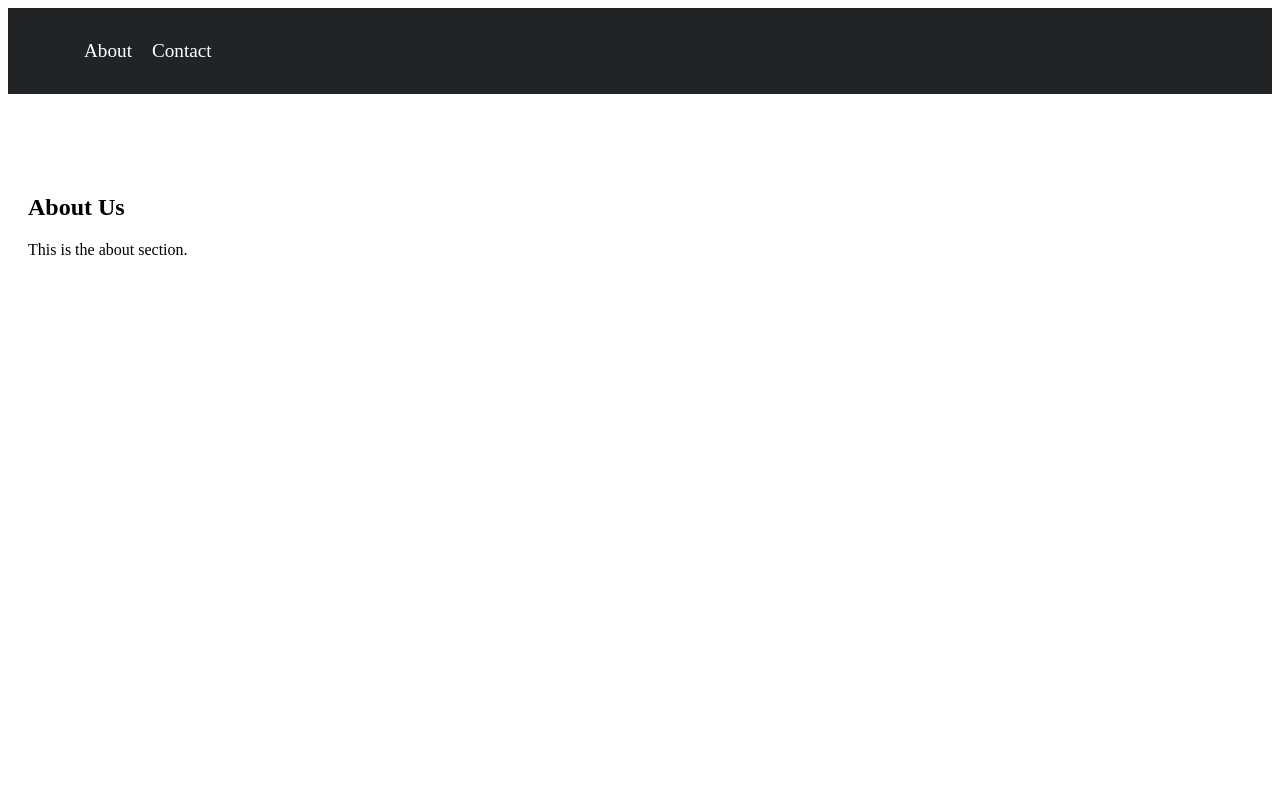
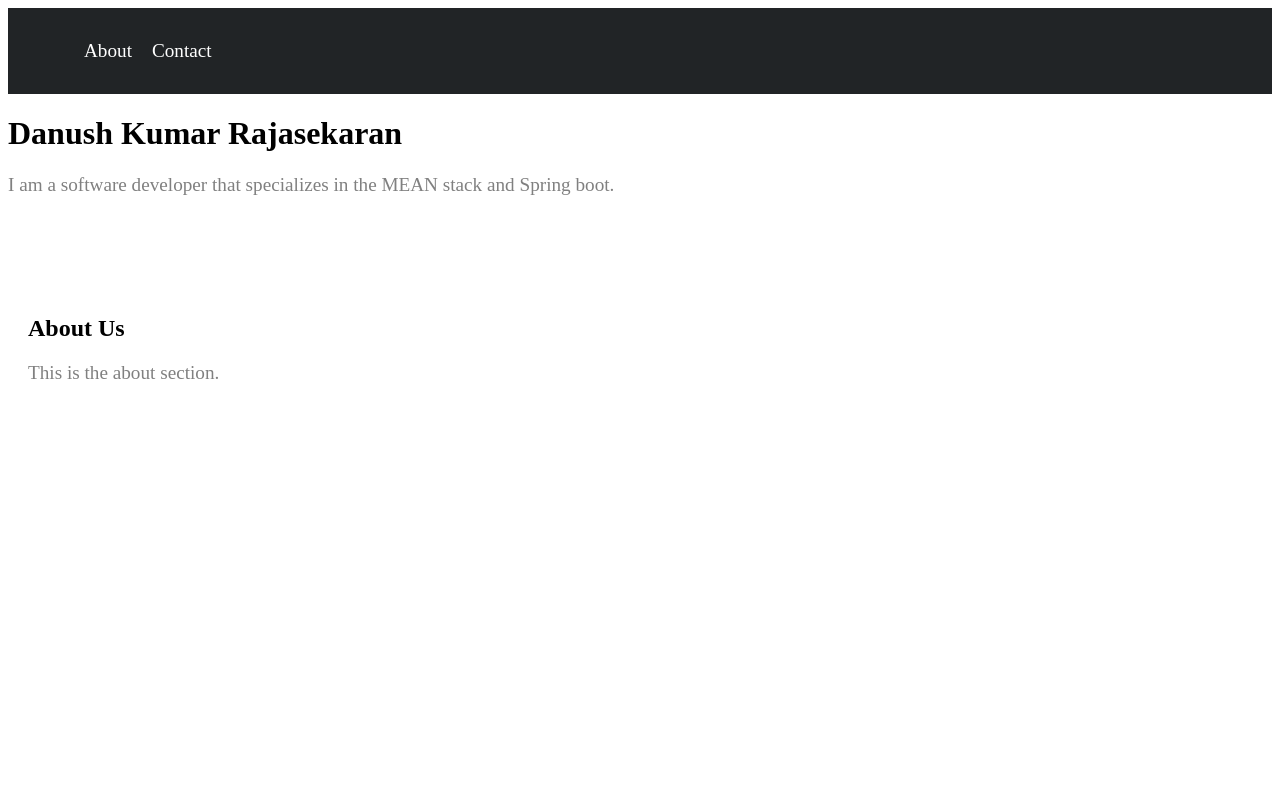
Before and after one commit to DK2K00/portfolio, an Angular app: page / in a window 1280 px wide. Shown: the top 800 px of the page. Built offline with nearby package versions, Linux system fonts and the light colour scheme.

Commit message:
Added name description with typing effect

```diff
--- a/src/app/app.component.css
+++ b/src/app/app.component.css
@@ -1,3 +1,4 @@
+/*To make as a SPA*/
 html {
     scroll-behavior: smooth;
   }
@@ -6,3 +7,27 @@ html {
     height: 100vh;
     padding: 80px 20px;
   }
+
+  /* Blinking effect for cursor */
+  .cursor {
+    display: inline-block;
+    width: 10px;
+    animation: blink 0.8s infinite;
+  }
+
+  @keyframes blink {
+    0% { opacity: 1; }
+    50% { opacity: 0; }
+    100% { opacity: 1; }
+  }
+
+  h1 {
+    font-size: 2rem;
+    font-weight: bold;
+  }
+
+  p {
+    font-size: 1.2rem;
+    color: gray;
+    margin-top: 10px;
+  }
--- a/src/app/app.component.html
+++ b/src/app/app.component.html
@@ -1,4 +1,8 @@
 <app-navbar></app-navbar>
+
+<!--Prints out my name and description-->
+<h1>{{ displayedName }}<span *ngIf="showNameCursor" class="cursor">|</span></h1>
+<p>{{ displayedDescription }}<span *ngIf="showDescCursor" class="cursor">|</span></p>
 
 <section id="about" class="section">
   <h2>About Us</h2>
--- a/src/app/app.component.ts
+++ b/src/app/app.component.ts
@@ -1,4 +1,4 @@
-import { Component } from '@angular/core';
+import { Component, OnInit } from '@angular/core';
 
 @Component({
   selector: 'app-root',
@@ -6,6 +6,47 @@ import { Component } from '@angular/core';
   standalone: false,
   styleUrl: './app.component.css'
 })
-export class AppComponent {
-  title = 'portfolio';
+export class AppComponent implements OnInit {
+  fullName: string = 'Danush Kumar Rajasekaran';
+  displayedName: string = '';
+  nameIndex: number = 0;
+  showNameCursor: boolean = true;
+
+  description: string = 'I am a software developer that specializes in the MEAN stack and Spring boot.';
+  displayedDescription: string = '';
+  descriptionIndex: number = 0;
+  showDescCursor: boolean = true;
+
+  ngOnInit() {
+    this.printNameLetterByLetter();
+  }
+
+  printNameLetterByLetter() {
+    const nameInterval = setInterval(() => {
+      if (this.nameIndex < this.fullName.length) {
+        this.displayedName += this.fullName[this.nameIndex];
+        this.nameIndex++;
+      } else {
+        clearInterval(nameInterval);
+        this.showNameCursor = false;
+
+        // Ensure that the description starts only after the name is fully typed
+        setTimeout(() => {
+          this.printDescriptionLetterByLetter();
+        }, 500);
+      }
+    }, 50); // Typing speed for name
+  }
+
+  printDescriptionLetterByLetter() {
+    const descInterval = setInterval(() => {
+      if (this.descriptionIndex < this.description.length) {
+        this.displayedDescription += this.description[this.descriptionIndex];
+        this.descriptionIndex++;
+      } else {
+        clearInterval(descInterval);
+        this.showDescCursor = false; // Hide cursor when done
+      }
+    }, 30); // Typing speed for description
+  }
 }
```
